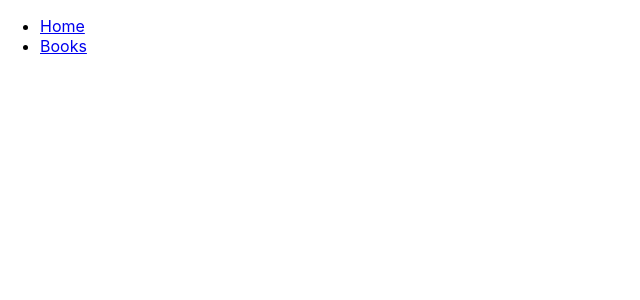
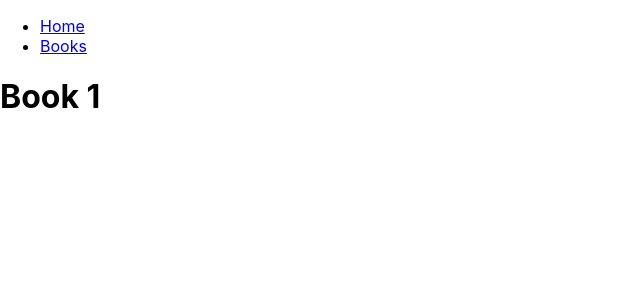
Before and after one commit to jomcab/react-routerv6, a React (Create React App) app: page /books/1 in a window 1280 px wide. Before the commit this address had no page. Shown: the top 300 px of the page, without its empty margins (0-640 px from the left). Built offline with nearby package versions, Linux system fonts and the light colour scheme.

Commit message:
Added dynamic books page
books details page that gets the id using hook useParams()

```diff
--- a/src/App.tsx
+++ b/src/App.tsx
@@ -1,5 +1,6 @@
 import React from 'react';
 import { Routes, Route, NavLink } from "react-router-dom"
+import Book from './pages/Book';
 import BookList from './pages/BookList';
 import Home from './pages/Home';
 
@@ -15,6 +16,7 @@ function App() {
     <Routes>
       <Route path="/" element={<Home />} />
       <Route path="/books" element={<BookList />} />
+      <Route path="/books/:id" element={<Book />} />
     </Routes>
     </>
   )
--- a/src/pages/Book.tsx
+++ b/src/pages/Book.tsx
@@ -1,8 +1,11 @@
 import React from 'react'
+import { useParams } from 'react-router-dom'
 
 const Book = () => {
+  const params = useParams();
+
   return (
-    <h1>Book</h1>
+    <h1>Book {params.id}</h1>
   )
 }
 
--- a/src/pages/BookList.tsx
+++ b/src/pages/BookList.tsx
@@ -1,8 +1,13 @@
 import React from 'react'
+import { Link } from 'react-router-dom'
 
 const BookList = () => {
   return (
+    <>
     <h1>BookList</h1>
+    <Link to="/books/1">Book 1</Link>
+    <Link to="/books/2">Book 2</Link>
+    </>
   )
 }
 
```
Also changed, not shown: 1 other file (tests, documents, lock files or other folders).
